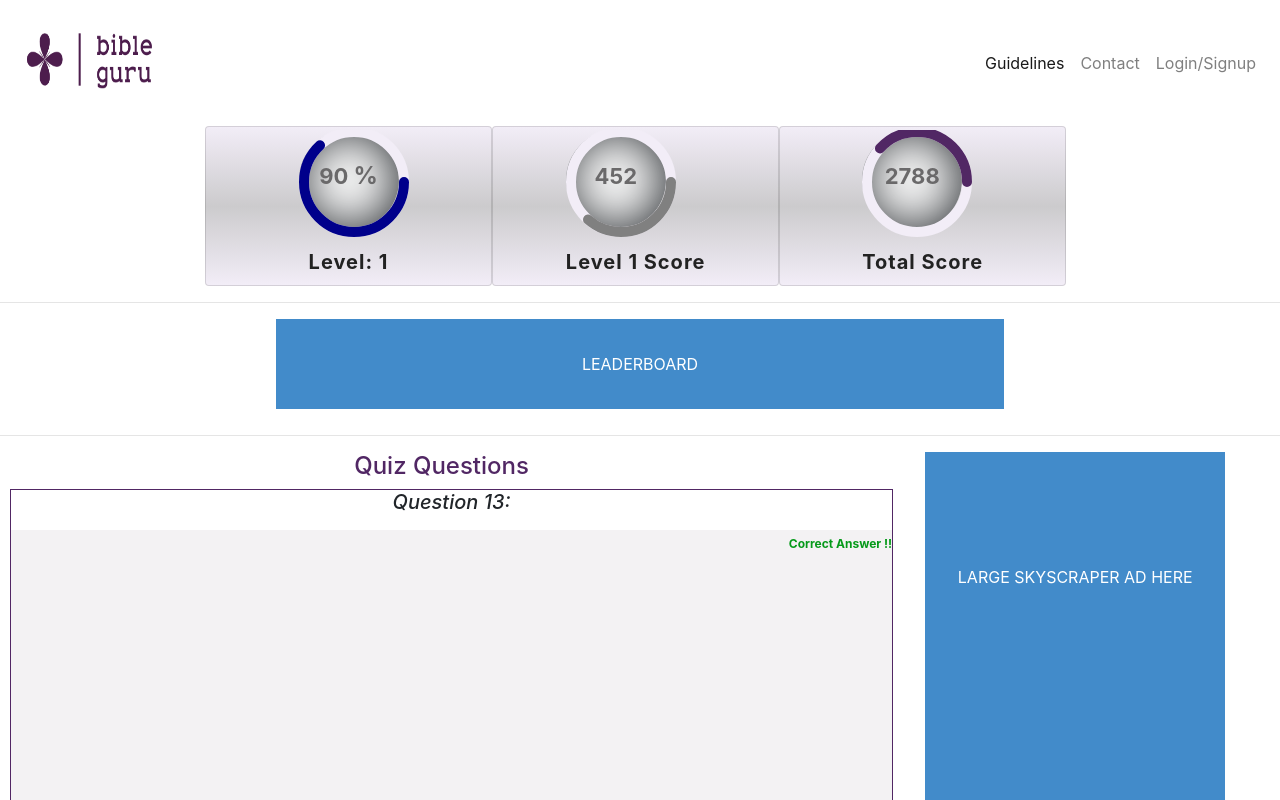
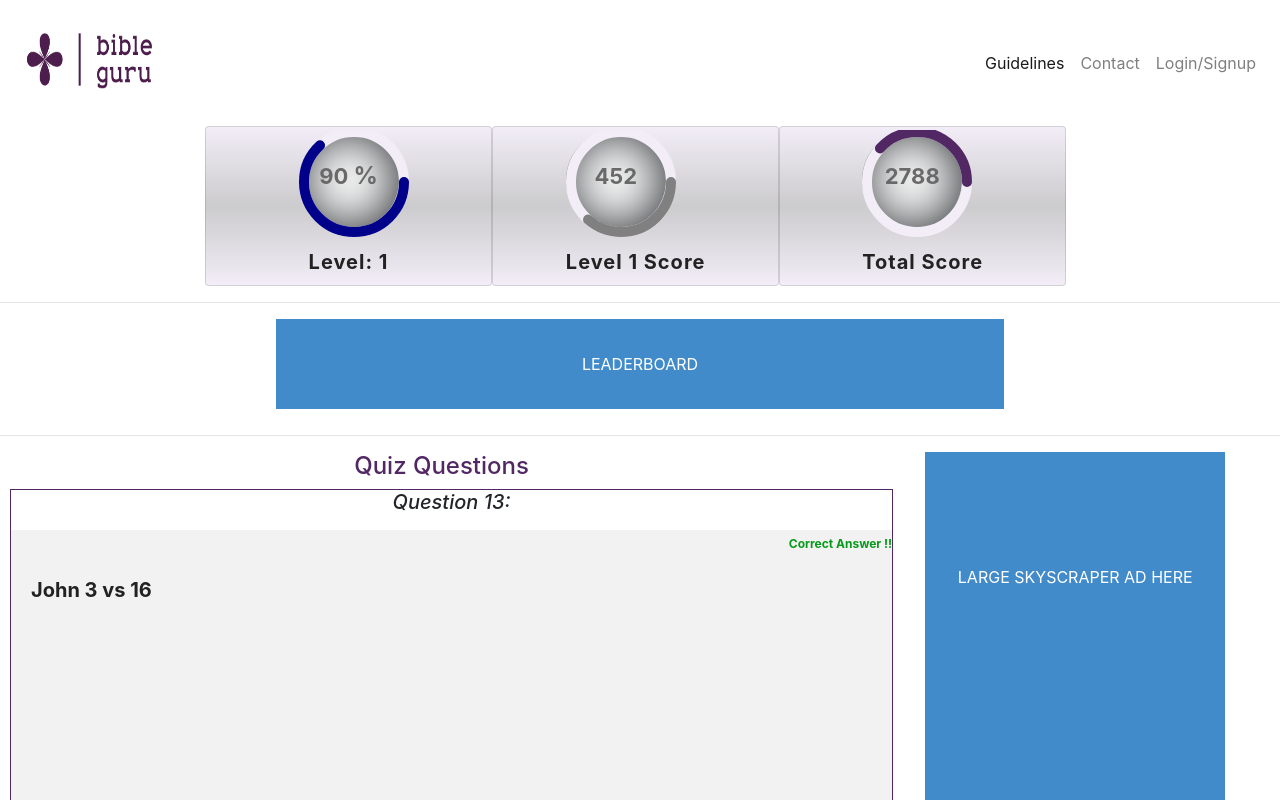
Before and after one commit to NgoziEmeh/Bible-quiz-web-app-frontend, an Angular app: page /question in a window 1280 px wide. Shown: the top 800 px of the page. Built offline with nearby package versions, Linux system fonts and the light colour scheme.

Commit message:
bible ref area

```diff
--- a/src/app/question/question.component.css
+++ b/src/app/question/question.component.css
@@ -253,3 +253,11 @@ thead{
   margin-top: 5px;
   margin-right: 10px;
 }
+.bible-reference{
+    height: 20%;
+    width: 100%;
+    font-size: 20px;
+    color: #222;
+    font-weight: 700;
+    margin-left: 20px;
+}
--- a/src/app/question/question.component.html
+++ b/src/app/question/question.component.html
@@ -36,7 +36,7 @@
                    </div>
                    <div class="current-ans-board">
                        <div class="wrong-right-alert"><p>Correct Answer !!</p></div>
-                       <div class="bible-reference"></div>
+                       <div class="bible-reference"><p>John 3 vs 16</p></div>
                        <div class="current-ans"></div>
                        <div class="current-ans-explanation"></div>
 
```
